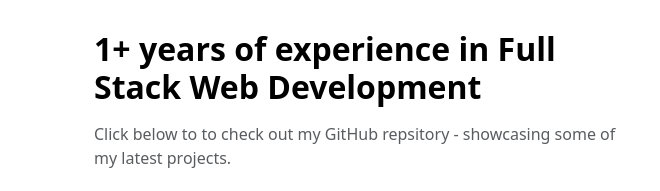
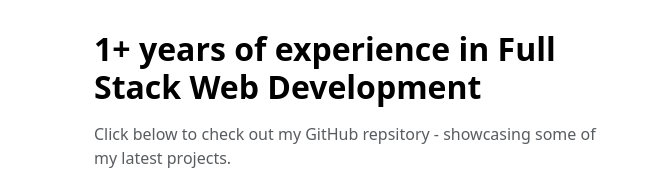
Before and after one commit to Rowbo15/MyPortfolio, a plain HTML site: page index.html in a window 1280 px wide. Shown: the part 1040-1231 px from the top of the page, 0-660 px from the left. Drawn offline with nearby package versions, Linux system fonts and the light colour scheme.

Commit message:
Add files via upload

```diff
--- a/index.html
+++ b/index.html
@@ -85,8 +85,8 @@
               1+ years of experience in Full Stack Web Development
             </h2>
             <p class="text-body-secondary">
-              Click below to to check out my GitHub repsitory - showcasing some
-              of my latest projects.
+              Click below to check out my GitHub repsitory - showcasing some of
+              my latest projects.
             </p>
             <a href="https://github.com/Rowbo15" class="btn btn-primary btn-lg"
               >GitHub
```
